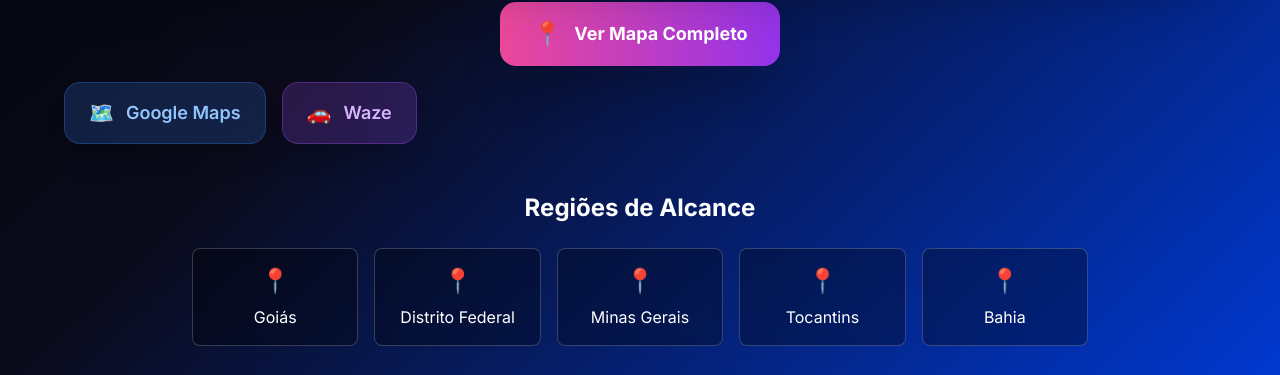
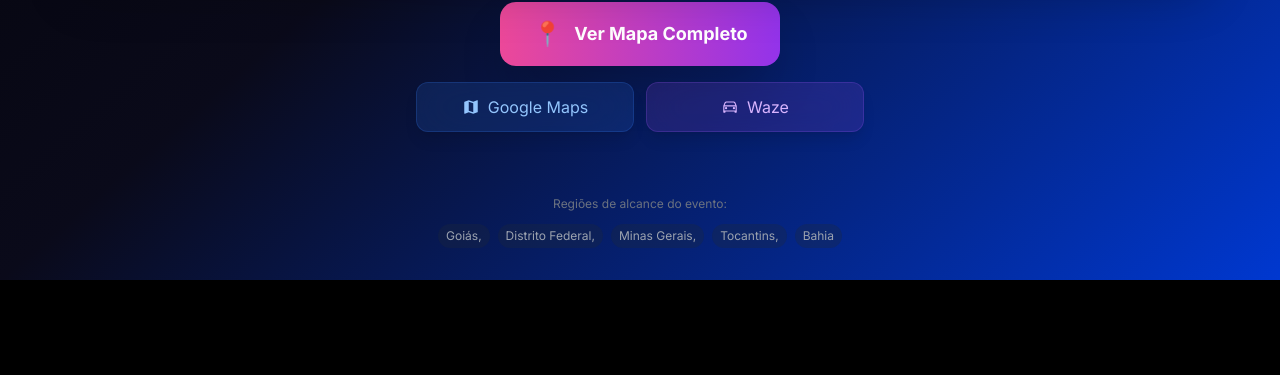
Before and after one commit to kauntdewn1/interbox-v2, a React (Vite) app: page /mapa in a window 1280 px wide. Shown: the part 871-1246 px from the top of the page. After the commit the page ends 1151 px from the top, so only its background shows below. Built offline with nearby package versions, Linux system fonts and the light colour scheme; no server answers.

Commit message:
feat: change emojis maps

```diff
--- a/src/components/InteractiveMap.tsx
+++ b/src/components/InteractiveMap.tsx
@@ -1,5 +1,7 @@
 import React, { useEffect, useRef, useState } from 'react';
 import type { Map as LeafletMap, Marker, Circle } from "leaflet";
+import { IoCarOutline } from "react-icons/io5";
+import { IoMdMap } from "react-icons/io";
 
 interface EventData {
   slug: string;
@@ -260,24 +262,24 @@ export default function InteractiveMap({
             </a>
           </div>
 
-          {/* Botões secundários */}
-          <div className="flex flex-col sm:flex-row gap-4">
+          {/* Botões secundários - iOS style */}
+          <div className="flex flex-row gap-3 max-w-md mx-auto">
             <a
               href={`https://www.google.com/maps/dir/?api=1&destination=${eventData.location.lat},${eventData.location.lng}`}
               target="_blank"
               rel="noopener noreferrer"
-              className="flex items-center justify-center gap-3 bg-blue-500/20 backdrop-blur-xl hover:bg-blue-500/30 text-blue-300 hover:text-blue-200 px-6 py-4 rounded-2xl transition-all duration-300 font-semibold text-lg border border-blue-500/30 hover:border-blue-400/50 shadow-xl hover:shadow-blue-500/20 hover:scale-105"
+              className="flex-1 flex items-center justify-center gap-2 bg-blue-500/15 backdrop-blur-xl hover:bg-blue-500/25 text-blue-300 hover:text-blue-100 px-4 py-3 rounded-xl transition-all duration-300 font-medium text-base border border-blue-500/20 hover:border-blue-400/40 shadow-lg hover:shadow-blue-500/15 hover:scale-[1.02] active:scale-[0.98]"
             >
-              <span className="text-xl">🗺️</span>
+              <IoMdMap className="text-lg" />
               <span>Google Maps</span>
             </a>
             <a
               href={`https://waze.com/ul?ll=${eventData.location.lat},${eventData.location.lng}&navigate=yes`}
               target="_blank"
               rel="noopener noreferrer"
-              className="flex items-center justify-center gap-3 bg-purple-500/20 backdrop-blur-xl hover:bg-purple-500/30 text-purple-300 hover:text-purple-200 px-6 py-4 rounded-2xl transition-all duration-300 font-semibold text-lg border border-purple-500/30 hover:border-purple-400/50 shadow-xl hover:shadow-purple-500/20 hover:scale-105"
+              className="flex-1 flex items-center justify-center gap-2 bg-purple-500/15 backdrop-blur-xl hover:bg-purple-500/25 text-purple-300 hover:text-purple-100 px-4 py-3 rounded-xl transition-all duration-300 font-medium text-base border border-purple-500/20 hover:border-purple-400/40 shadow-lg hover:shadow-purple-500/15 hover:scale-[1.02] active:scale-[0.98]"
             >
-              <span className="text-xl">🚗</span>
+              <IoCarOutline className="text-lg" />
               <span>Waze</span>
             </a>
           </div>
--- a/src/pages/Mapa.tsx
+++ b/src/pages/Mapa.tsx
@@ -1,9 +1,11 @@
 import React from 'react';
 import InteractiveMap from '../components/InteractiveMap';
+import Header from '../components/Header';
 
 export default function Mapa() {
   return (
     <div className="min-h-screen bg-gradient-to-br from-black via-[#0a0a1a] to-[#0038d0] py-8">
+      <Header />
       <div className="container mx-auto px-4">
         <div className="text-center mb-8">
           <h1 className="text-4xl md:text-6xl font-extrabold mb-4 bg-gradient-to-r from-pink-500 to-purple-600 bg-clip-text text-transparent">
@@ -21,15 +23,17 @@ export default function Mapa() {
           enableGeolocation={true}
         />
 
-        <div className="mt-12 text-center">
-          <h2 className="text-2xl font-bold text-white mb-6">Regiões de Alcance</h2>
-          <div className="grid grid-cols-2 md:grid-cols-5 gap-4 max-w-4xl mx-auto">
-            {['Goiás', 'Distrito Federal', 'Minas Gerais', 'Tocantins', 'Bahia'].map((region) => (
-              <div key={region} className="bg-black/30 backdrop-blur-sm rounded-lg p-4 border border-white/20">
-                <div className="text-pink-500 text-2xl mb-2">📍</div>
-                <p className="text-white font-medium">{region}</p>
-              </div>
-            ))}
+        {/* Regiões de Alcance - Informação discreta */}
+        <div className="mt-16 text-center">
+          <div className="max-w-4xl mx-auto">
+            <p className="text-xs text-gray-500 mb-3">Regiões de alcance do evento:</p>
+            <div className="flex flex-wrap justify-center gap-2">
+              {['Goiás', 'Distrito Federal', 'Minas Gerais', 'Tocantins', 'Bahia'].map((region, index) => (
+                <span key={region} className="text-xs text-gray-400 bg-gray-800/30 px-2 py-1 rounded-full">
+                  {region}{index < 4 && ','}
+                </span>
+              ))}
+            </div>
           </div>
         </div>
       </div>
```
